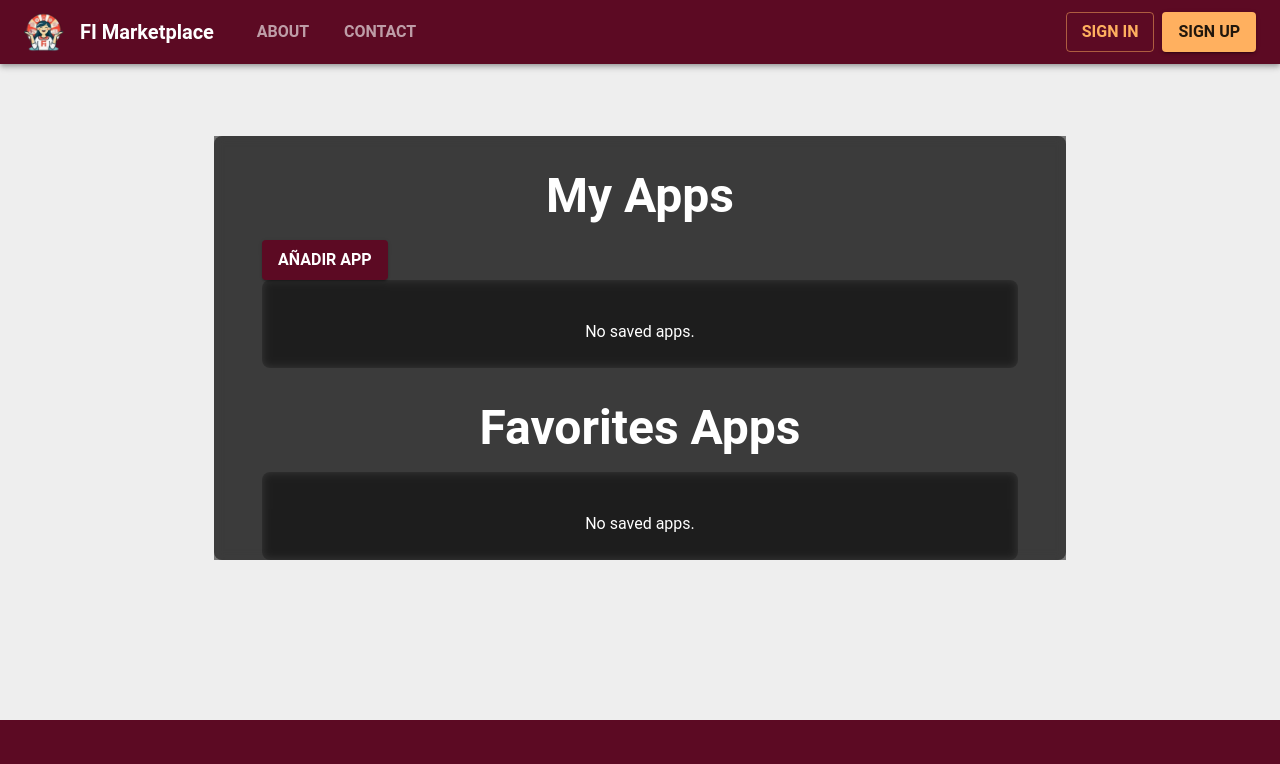
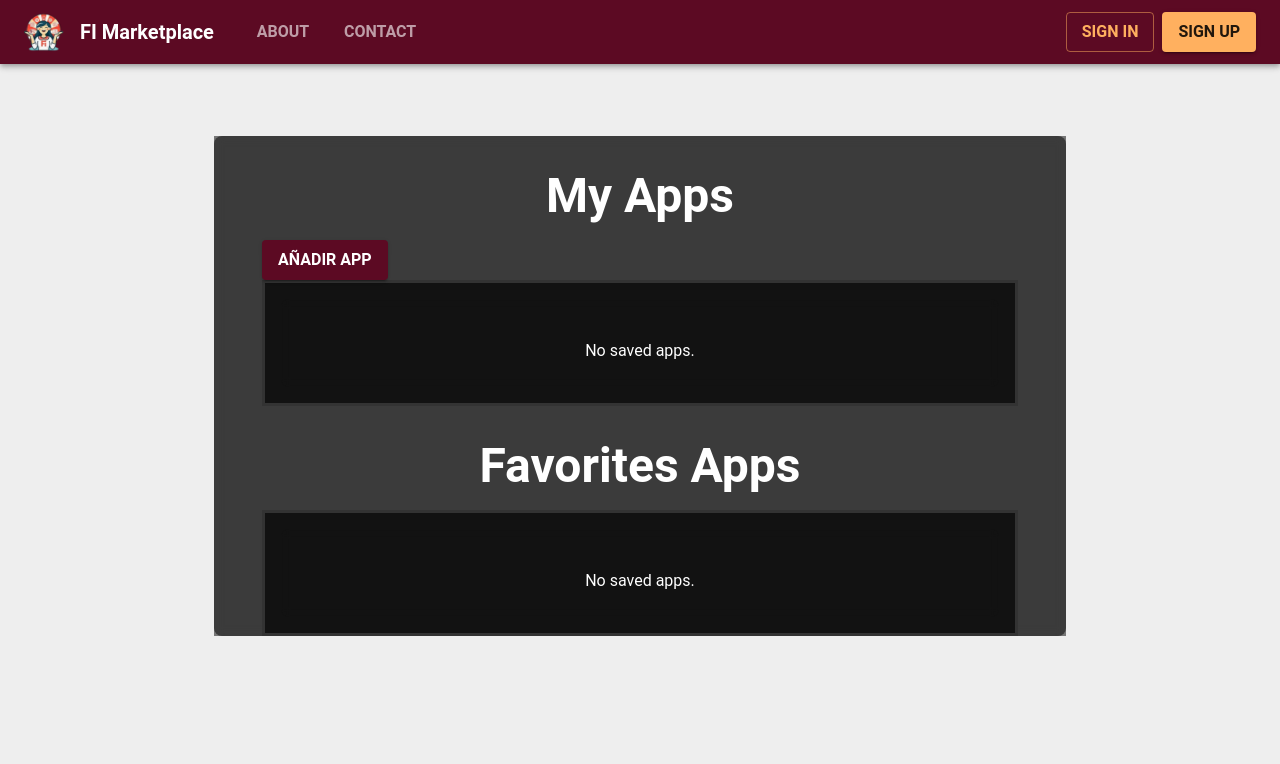
Before and after one commit to DavidVigil/frontend-project, a Next.js app in the folder fimarket/: page /myApps in a window 1280 px wide. Shown: the top 764 px of the page. Built offline with nearby package versions, Linux system fonts and the light colour scheme.

Commit message:
fix(landing-page):now the app lists are scrollable for better presentation

```diff
--- a/fimarket/app/myApps/page.jsx
+++ b/fimarket/app/myApps/page.jsx
@@ -180,7 +180,13 @@ const SavedPage = () => {
                             </Grid>
                         </DialogActions>
                     </Dialog>
-                    <Box sx={{ display: 'flex', justifyContent: 'center' }}>
+                    <Box sx={{
+                        maxHeight: 300,
+                        overflowY: 'scroll',
+                        backgroundColor: '#121212',
+                        padding: 2,
+                        border: '3px solid #333'
+                    }}>
                     <SavedAppsList userApps={userApps} handleDelete={handleDelete} />
 
                     </Box>
@@ -193,7 +199,13 @@ const SavedPage = () => {
                             Favorites Apps
                         </Typography>
                     </Box>
-                    <Box sx={{ display: 'flex', justifyContent: 'center' }}>
+                    <Box sx={{
+                        maxHeight: 300,
+                        overflowY: 'scroll',
+                        backgroundColor: '#121212',
+                        padding: 2,
+                        border: '3px solid #333'
+                    }}>
                         <SavedAppsList userApps={userApps} />
                     </Box>
                 </Container>
```
